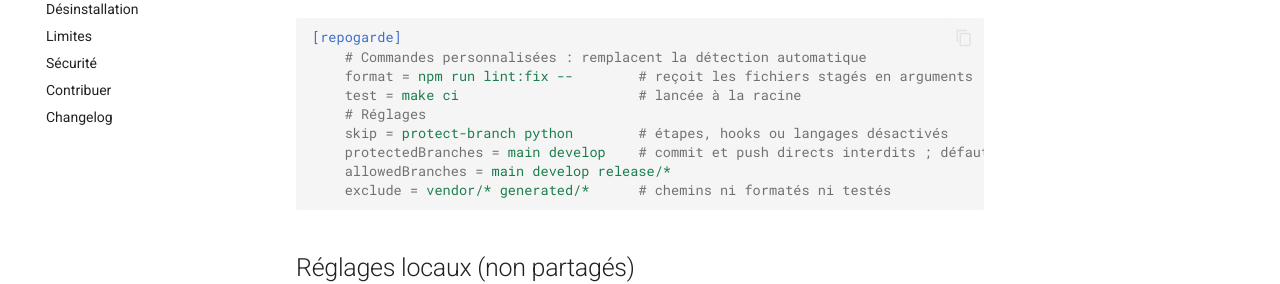
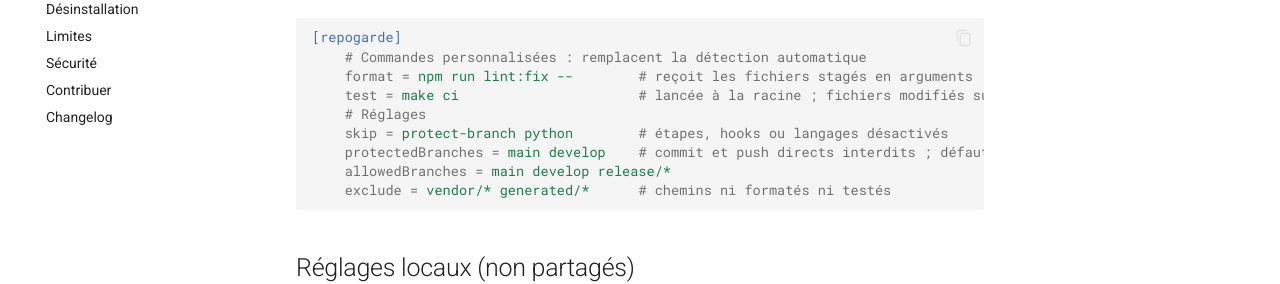
Before and after one commit to SimBienvenueHoulBoumi/githooks, an MkDocs documentation site: the page built from docs/configuration.md, in a window 1280 px wide and 900 px high. Shown: the part 371-655 px from the top of the window. Built offline with MkDocs 1.6.1 and Material for MkDocs 9.7.7, drawn with Linux system fonts in a browser that asks for light colours; comment, search, counter and statistics services are not loaded.

Commit message:
feat(hooks): la commande test personnalisée reçoit les fichiers modifiés
Liste sur l'entrée standard (au push et en CI) : la commande peut ne
tester que si le code a changé (ex. ./scripts/check.sh --if-changed).

```diff
--- a/docs/configuration.md
+++ b/docs/configuration.md
@@ -10,7 +10,7 @@
 [repogarde]
     # Commandes personnalisées : remplacent la détection automatique
     format = npm run lint:fix --        # reçoit les fichiers stagés en arguments
-    test = make ci                      # lancée à la racine
+    test = make ci                      # lancée à la racine ; fichiers modifiés sur l'entrée standard
     # Réglages
     skip = protect-branch python        # étapes, hooks ou langages désactivés
     protectedBranches = main develop    # commit et push directs interdits ; défaut : main master
```
Also changed, not shown: 2 other files.
